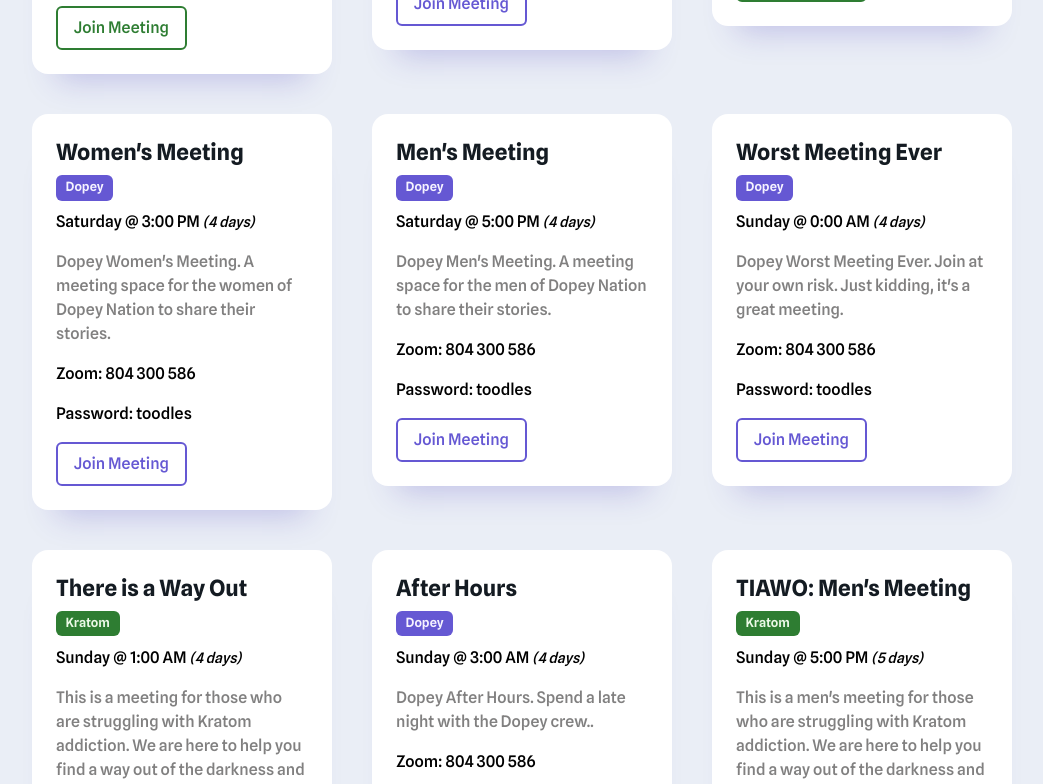
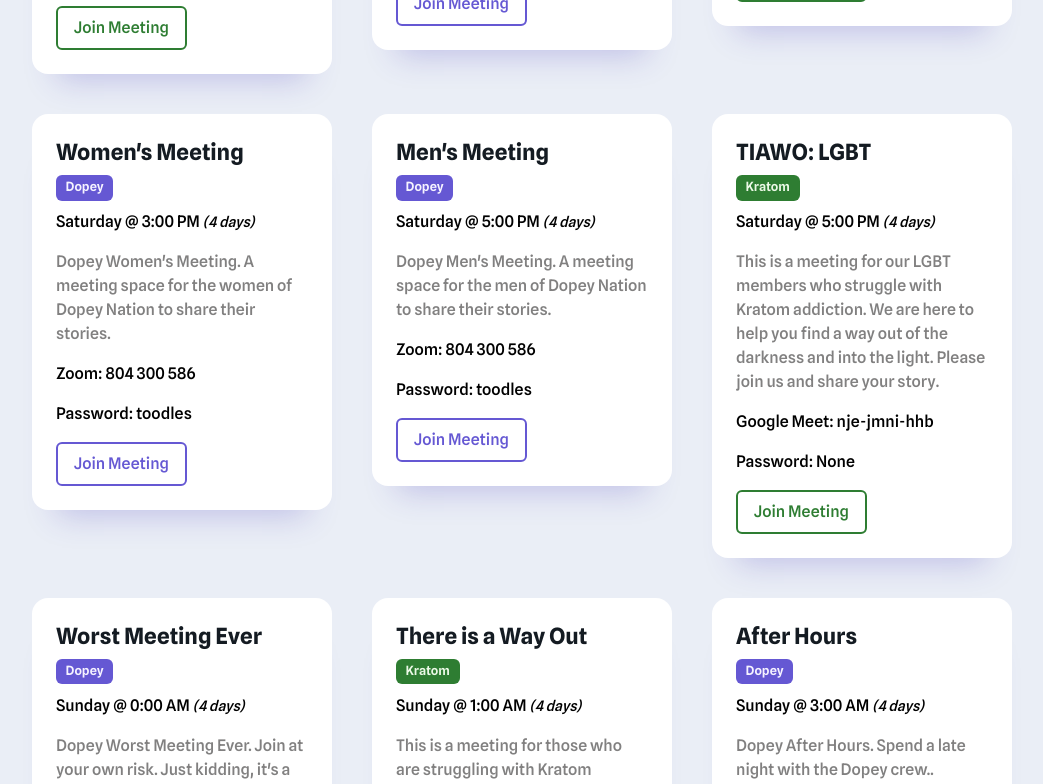
Before and after one commit to mclifford82/nextanon, a React (Create React App) app: page / in a window 1280 px wide. Shown: the part 3280-4064 px from the top of the page, without its empty margins (118-1161 px from the left). Built offline with nearby package versions, Linux system fonts and the light colour scheme.

Commit message:
Adding LGBT meeting

```diff
--- a/public/data_utc.json
+++ b/public/data_utc.json
@@ -543,5 +543,19 @@
         "meeting_time_minute": 0,
         "meeting_tz": "UTC",
         "meeting_notes": "Join us to find a supportive community in quitting Feel Free."
+    },
+    {
+        "id": 41,
+        "name": "TIAWO: LGBT",
+        "meeting_type": "Kratom",
+        "meeting_link": "https://meet.google.com/nje-jmni-hhb",
+        "meeting_service": "Google Meet",
+        "meeting_service_code": "nje-jmni-hhb",
+        "meeting_pw": "None",
+        "meeting_day": 6,
+        "meeting_time_hour": 16,
+        "meeting_time_minute": 0,
+        "meeting_tz": "UTC",
+        "meeting_notes": "This is a meeting for our LGBT members who struggle with Kratom addiction. We are here to help you find a way out of the darkness and into the light. Please join us and share your story."
     }
 ]
--- a/src/App.js
+++ b/src/App.js
@@ -52,7 +52,7 @@ function App() {
       </div>
 
       <p className="lastupdated">
-        Shoutout to my signal/dopey homies. Data last updated 01/21/2025.<br />
+        Shoutout to my signal/dopey homies. Data last updated 01/31/2025.<br />
         <img src={process.env.PUBLIC_URL + '/yosh.png'} alt="Yoshi the Nerd" />
       </p>
 
```
